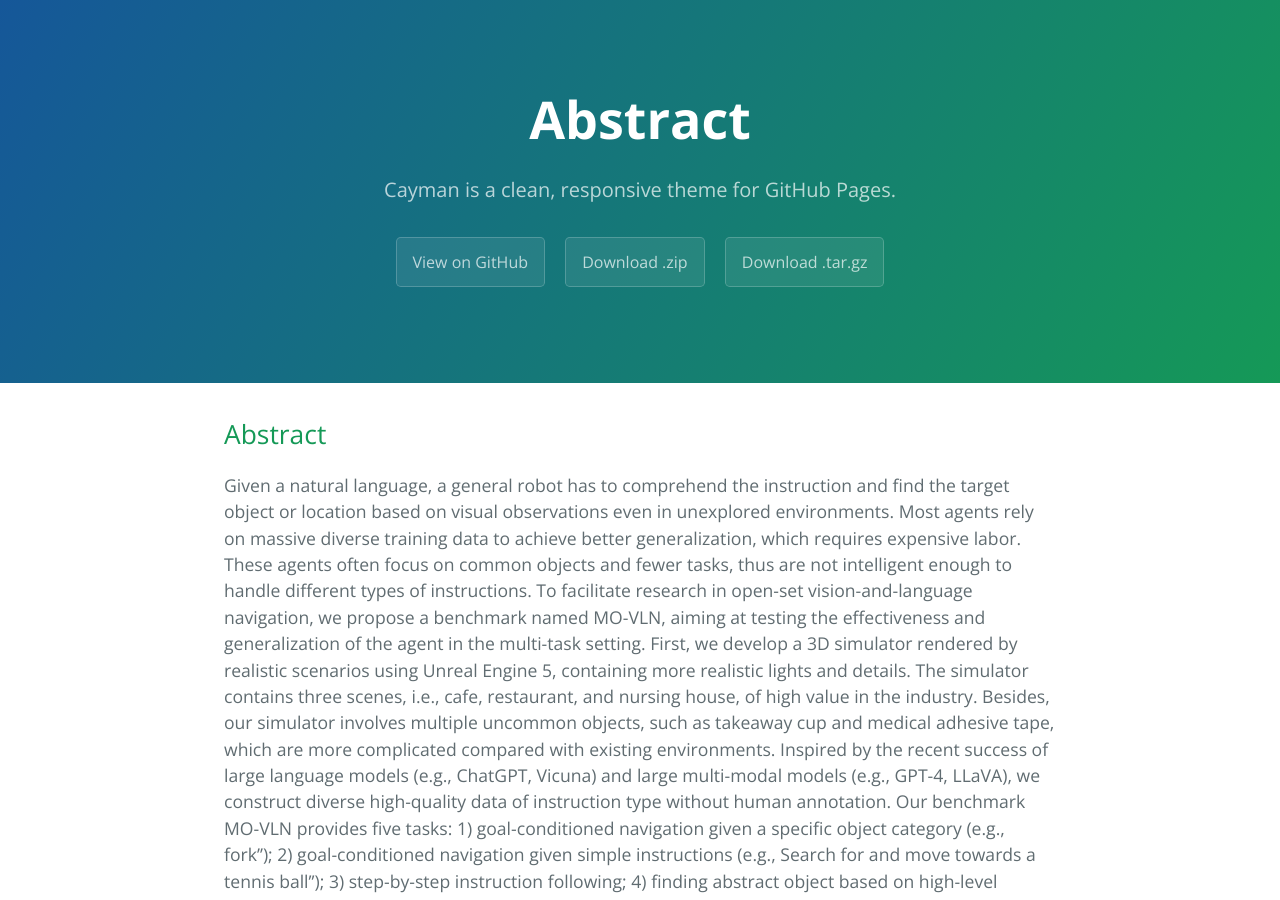
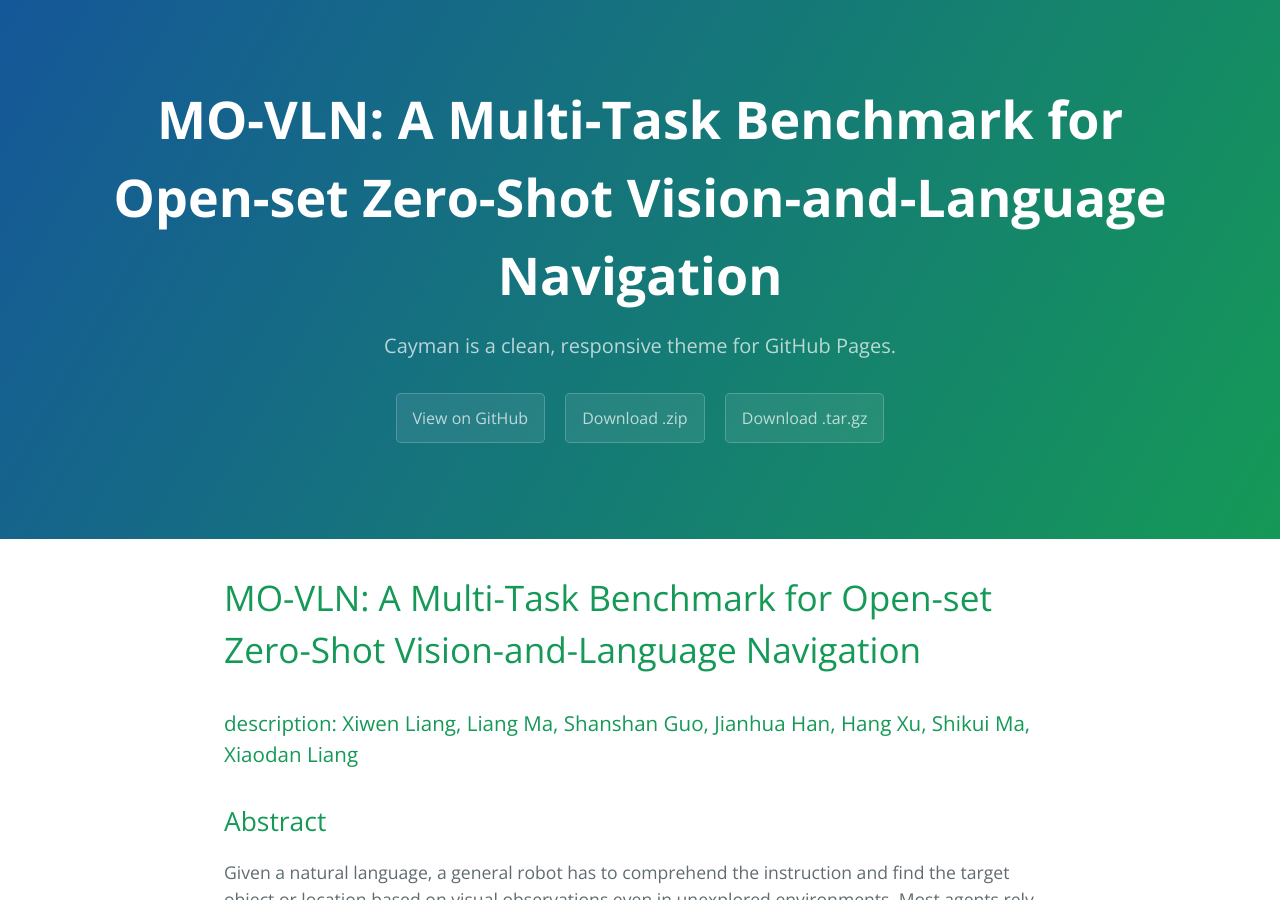
Before and after one commit to mligg23/CorNav-Site, a Jekyll site: the page built from index.md, in a window 1280 px wide and 900 px high. Built offline with Jekyll 4.4.1, drawn with Linux system fonts in a browser that asks for light colours; our own code applies the rules of GitHub Pages for plain Markdown files.

Commit message:
Update index.md

```diff
--- a/index.md
+++ b/index.md
@@ -1,8 +1,12 @@
 ---
 layout: default
-title: MO-VLN: A Multi-Task Benchmark for Open-set Zero-Shot Vision-and-Language Navigation
-description: Xiwen Liang, Liang Ma, Shanshan Guo, Jianhua Han, Hang Xu, Shikui Ma, Xiaodan Liang
 ---
+
+
+
+# MO-VLN: A Multi-Task Benchmark for Open-set Zero-Shot Vision-and-Language Navigation
+
+### description: Xiwen Liang, Liang Ma, Shanshan Guo, Jianhua Han, Hang Xu, Shikui Ma, Xiaodan Liang
 
 ## Abstract
 
```
